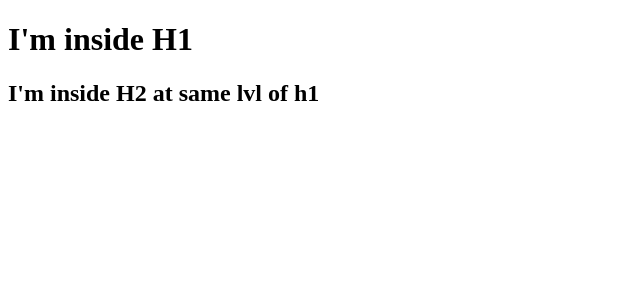
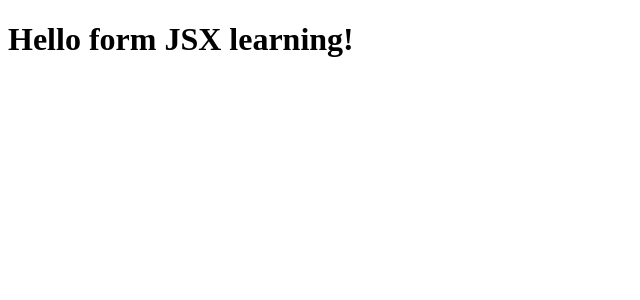
Before and after one commit to KittuG/ReactRepo, a React (Vite) app: page / in a window 1280 px wide. Shown: the top 300 px of the page, without its empty margins (0-640 px from the left). Built offline with nearby package versions, Linux system fonts and the light colour scheme.

Commit message:
JSX Introduction

```diff
--- a/App.js
+++ b/App.js
@@ -7,6 +7,8 @@
         [React.createElement("h1",
             { id: "h1Id" }, "I'm inside H1"), React.createElement("h2",
                 { id: "h1Id" }, "I'm inside H2 at same lvl of h1")]));
+
+const jsxHeading = <h1>Hello form JSX learning!</h1>
 // const heading = React.createElement("h1", { id: "heading" }, "Hello from here");
 const root = ReactDOM.createRoot(document.getElementById("root"));
-root.render(parent);
+root.render(jsxHeading);
--- a/index.html
+++ b/index.html
@@ -7,7 +7,9 @@
     <title>React Learn</title>
   </head>
   <body>
-    <div id="root"></div>
+    <div id="root">
+      Welocme to React World!
+    </div>
 
     <script type="module" src="./App.js"></script>
 
```
